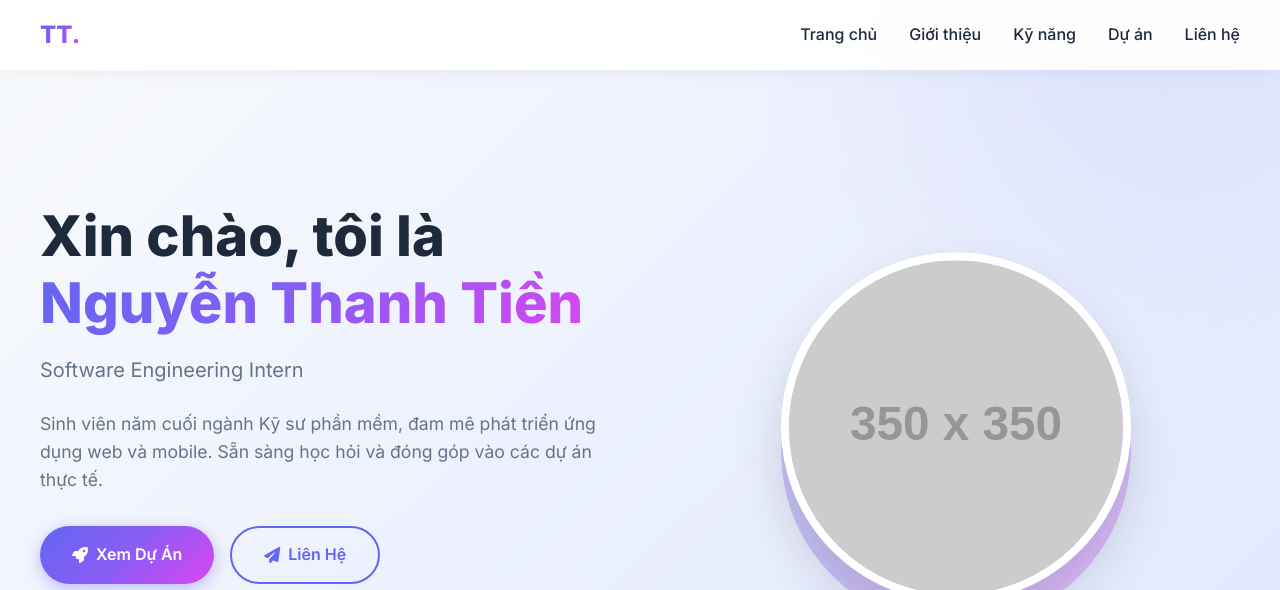
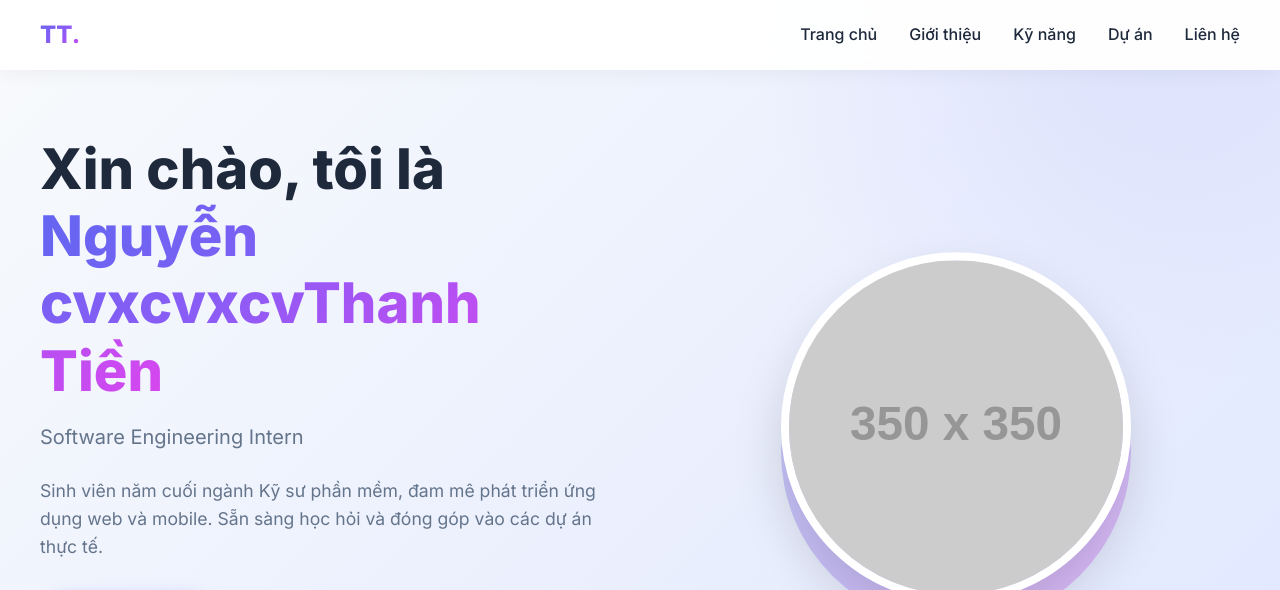
Before and after one commit to nguyenthanhtie/GT, a plain HTML site: page index.html in a window 1280 px wide. Shown: the top 590 px of the page. Drawn offline with Linux system fonts and the light colour scheme; placeholder pictures from the web are drawn by us.

Commit message:
acsdczxczxczx

```diff
--- a/index.html
+++ b/index.html
@@ -806,7 +806,7 @@
     <section class="hero" id="home">
         <div class="hero-container">
             <div class="hero-content">
-                <h1>Xin chào, tôi là<br><span>Nguyễn Thanh Tiền</span></h1>
+                <h1>Xin chào, tôi là<br><span>Nguyễn cvxcvxcvThanh Tiền</span></h1>
                 <p class="subtitle">Software Engineering Intern</p>
                 <p>Sinh viên năm cuối ngành Kỹ sư phần mềm, đam mê phát triển ứng dụng web và mobile. Sẵn sàng học hỏi và đóng góp vào các dự án thực tế.</p>
                 <div class="hero-buttons">
```
